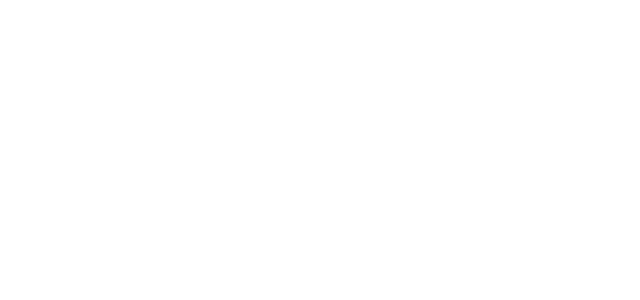
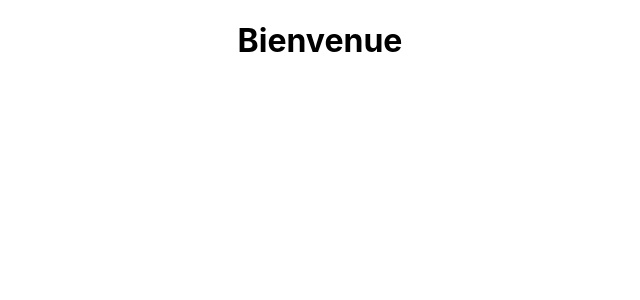
Before and after one commit to VinceBLT/React-Sign-in-Log-in, a React (Create React App) app: page /User in a window 1280 px wide. Shown: the top 300 px of the page, without its empty margins (320-960 px from the left). Built offline with nearby package versions, Linux system fonts and the light colour scheme.

Commit message:
add user page

```diff
--- a/package.json
+++ b/package.json
@@ -7,6 +7,7 @@
     "@testing-library/react": "^11.1.0",
     "@testing-library/user-event": "^12.1.10",
     "axios": "^0.21.1",
+    "formik": "^2.2.6",
     "node-sass": "^5.0.0",
     "react": "^17.0.1",
     "react-dom": "^17.0.1",
--- a/src/App.js
+++ b/src/App.js
@@ -2,6 +2,7 @@
 import "./App.css";
 import { SignIn } from "./pages/Sign-in/Sign-in";
 import { LogIn } from "./pages/Log-in/Log-in";
+import { User } from "./pages/User/User";
 import { BrowserRouter as Router, Route } from "react-router-dom";
 
 function App() {
@@ -10,6 +11,7 @@
       <Router>
         <Route path="/" exact component={SignIn} />
         <Route path="/LogIn" exact component={LogIn} />
+        <Route path="/User" exact component={User} />
       </Router>
     </div>
   );
--- /dev/null
+++ b/src/pages/User/User.js
@@ -0,0 +1,12 @@
+import React, { Component } from "react";
+import { Link } from "react-router-dom";
+
+export class User extends Component {
+    render() {
+        return (
+            <div>
+                <h1>Bienvenue</h1>
+            </div>
+        )
+    }
+}
```
Also changed, not shown: src/pages/User/User.styles.scss (added), 2 other files (tests, documents, lock files or other folders).
